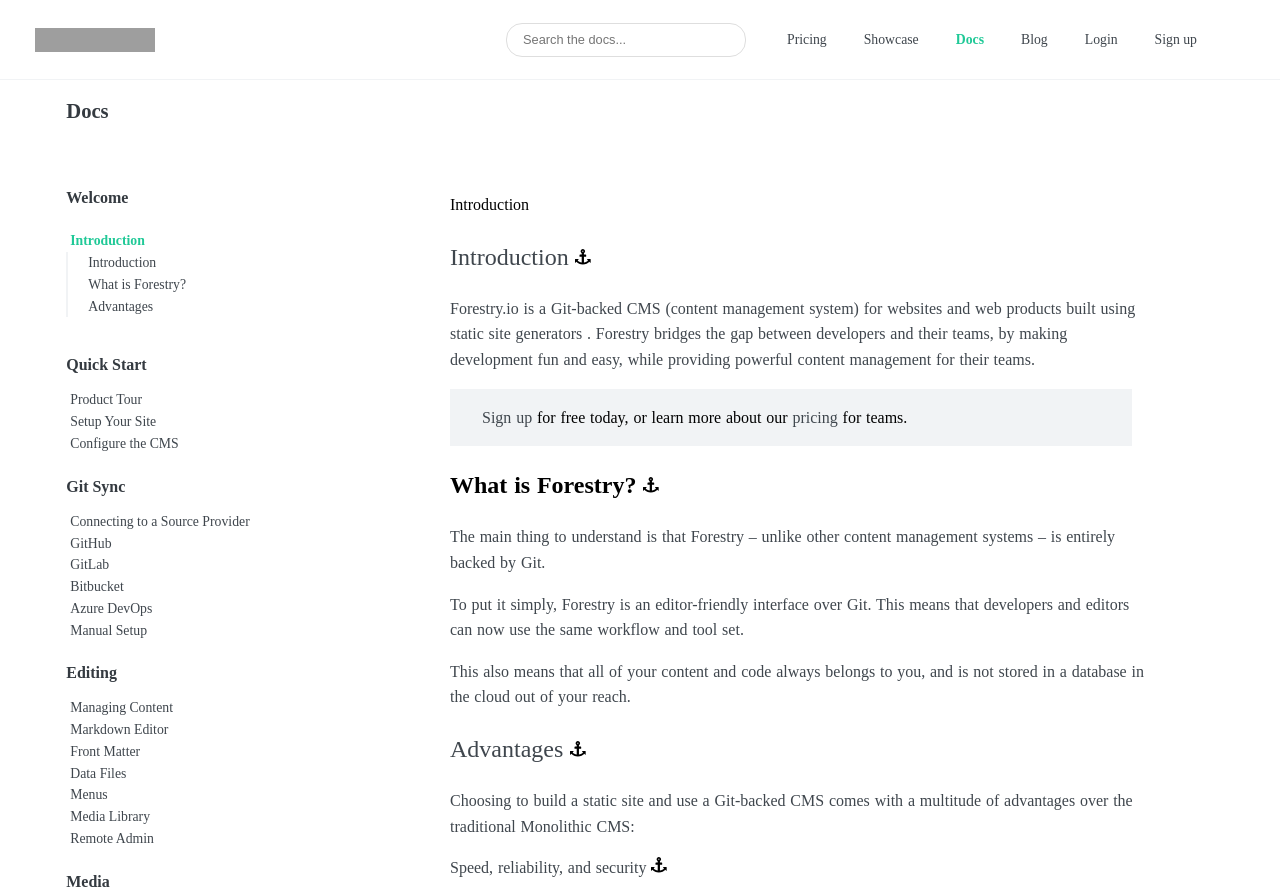
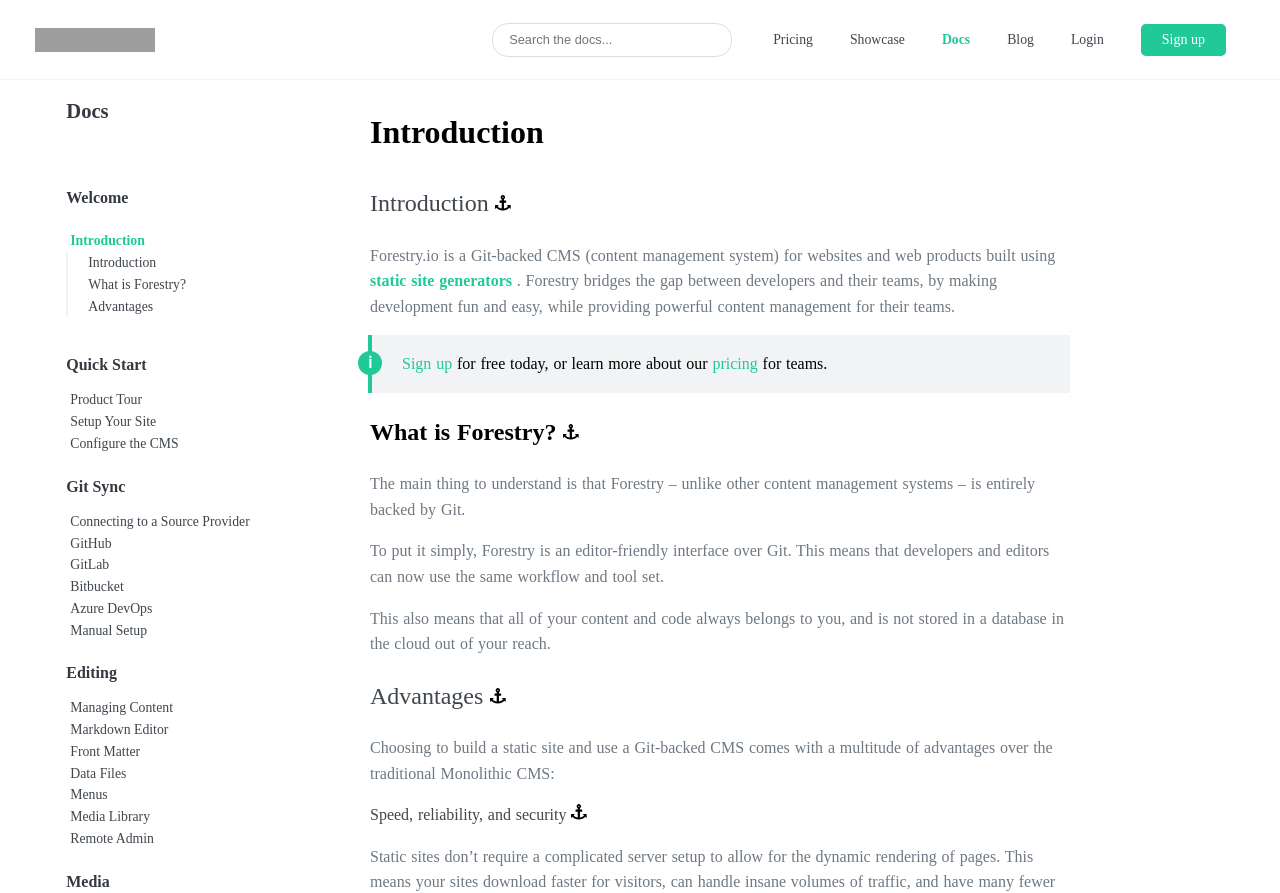
Before and after one commit to Rodoudou/documentation_For_hardcoders, a plain HTML site: page index.html in a window 1280 px wide. Shown: the top 893 px of the page. Drawn offline with Linux system fonts and the light colour scheme; grey boxes are pictures that could not be loaded.

Commit message:
last commit

```diff
--- a/style.css
+++ b/style.css
@@ -1,16 +1,19 @@
 @font-face {
-  font-family: 'Avenir';
-  src: url('../fonts/Avenir.eot?#iefix') format('embedded-opentype'),  url('../fonts/Avenir.woff') format('woff'), url('../fonts/Avenir.ttf')  format('truetype'), url('../fonts/Avenir.svg#Avenir') format('svg');
+  font-family: "Avenir";
+  src: url("../fonts/Avenir.eot?#iefix") format("embedded-opentype"),
+    url("../fonts/Avenir.woff") format("woff"),
+    url("../fonts/Avenir.ttf") format("truetype"),
+    url("../fonts/Avenir.svg#Avenir") format("svg");
 }
-body{
+body {
   height: 100vh;
   height: 100vw;
-    font-family: 'Avenir',Helvetica 'Neue',Helvetica,sans-serif;
+  font-family: "Avenir", Helvetica "Neue", Helvetica, sans-serif;
 }
 .app {
   display: grid;
   grid-template-columns: 320px 1fr;
-  grid-template-rows:80px 1fr 1fr 88px;
+  grid-template-rows: 80px 1fr 1fr 88px;
   grid-template-areas:
     "nav nav"
     "aside section"
@@ -32,24 +35,25 @@ nav {
   z-index: 20;
 }
 
-nav ul{
+nav ul {
   display: flex;
   position: relative;
   right: 50px;
 }
-nav li{
+nav li {
   display: flex;
   justify-content: center;
   align-items: center;
-  transition: color .15s ease;
+  transition: color 0.15s ease;
+  font-weight: 500px;
 }
 nav input[type="search"] {
   margin-right: 33px;
 }
-nav a{
+nav a {
   padding-right: 29px;
 }
-nav #logo{
+nav #logo {
   background-image: url(https://forestry.io/img/forestry-pos-full.svg?va47ea7433112d2bca6a25cc52cda6fdb);
   background-repeat: no-repeat;
   height: 24px;
@@ -63,7 +67,7 @@ nav .search {
   margin-right: 2rem;
   position: relative;
 }
-input[type=search] {
+input[type="search"] {
   -webkit-appearance: none;
   -moz-appearance: none;
   appearance: none;
@@ -75,7 +79,7 @@ input[type=search] {
   color: #343a40;
   font-size: 12.8px;
   font-size: 12.8px;
-  font-size: .8rem;
+  font-size: 0.8rem;
   height: 16px;
   height: 16px;
   height: 1rem;
@@ -88,6 +92,30 @@ input[type=search] {
   width: 240px;
 }
 
+.button.small {
+  font-size: 14px;
+  padding: 8px 20px;
+  padding: 0.5rem 1.25rem;
+}
+.button.primary {
+  background-color: #20c997;
+  color: #fff;
+}
+.button {
+  background-color: #f1f3f5;
+  border: 1px solid transparent;
+  border-radius: 0.3rem;
+  cursor: pointer;
+  display: inline-block;
+  font-size: 16px;
+  font-weight: 500;
+  line-height: 1em;
+  padding: 1rem 2rem;
+  text-align: center;
+  -webkit-transition: all .3s cubic-bezier(.694,0,.335,1);
+  transition: all .3s cubic-bezier(.694,0,.335,1);
+}
+
 aside {
   color: #343a40;
   grid-area: aside;
@@ -97,15 +125,16 @@ aside {
   display: flex;
   flex-direction: column;
   align-items: center;
-  font-size: .86rem;
+  font-size: 0.86rem;
   height: 100%;
   left: 0;
   padding: 2rem -1rem 2rem 4rem;
   width: 100%;
   z-index: 10;
 }
-aside a{
-  transition: opacity .15s ease;
+
+aside a {
+  transition: opacity 0.15s ease;
 }
 section {
   grid-area: section;
@@ -115,11 +144,18 @@ section {
   max-width: 700px;
   min-height: 100vh;
   padding: unset;
-    padding-top: 112px;
+  /* padding-top: 112px; */
   position: relative;
   width: 100%;
   word-spacing: 0.05em;
-
+  left: -80px;
+  margin: 0 auto;
+}
+.md-content h1{
+  margin-block-start: 0.83em;
+  margin-block-end: 0.83em;
+  font-size: 32px;
+  font-weight: bold;
 }
 footer {
   grid-area: footer;
@@ -131,12 +167,10 @@ footer :nth-child(2) {
   justify-content: space-around;
 }
 
-footer ul{
+footer ul {
   flex-direction: column;
-
 }
-.footer-list li{
-
+.footer-list li {
   flex-direction: column;
   justify-content: flex-start;
 }
@@ -145,10 +179,9 @@ footer .lol {
 
   display: flex;
   justify-content: space-between;
-  padding: 52px ;
-
+  padding: 52px;
 }
-footer p{
+footer p {
   font-size: 12.8px;
   color: #6e7882;
 }
@@ -157,38 +190,31 @@ footer .slack-logo {
   margin-top: 1rem;
 }
 
-.footer-sid-right-logo-slack{
+.footer-sid-right-logo-slack {
   display: flex;
   justify-content: flex-start;
 }
-.footer-sid-right-logo-slack :nth-child(2){
+.footer-sid-right-logo-slack :nth-child(2) {
   display: flex;
   justify-content: flex-start;
-
-
 }
 
-.lol ul{
+.lol ul {
   display: flex;
   flex-direction: row;
   padding: 0 107.92px;
-
-
 }
 
-
-
-
-li{
+li {
   padding: 4px;
 }
-a{
+a {
   text-decoration: none;
   color: #3f464d;
   font-weight: 400;
 }
-a:before{
-    color: #f0941b;;
+a:before {
+  color: #f0941b;
 }
 
 li a.active {
@@ -199,7 +225,7 @@ li a {
   color: #3f464d;
   font-weight: 400;
   font-size: 13.76px;
-  transition: opacity .15s ease;
+  transition: opacity 0.15s ease;
 }
 h2 {
   display: block;
@@ -210,7 +236,7 @@ h2 {
   margin-inline-end: 0px;
   font-weight: bold;
 }
-h3{
+h3 {
   display: block;
   font-weight: 600;
   font-size: 1rem;
@@ -220,14 +246,16 @@ h3{
   margin-inline-start: 0px;
   margin-inline-end: 0px;
 }
-.table-of-contents{
+
+
+.table-of-contents {
   border-left: 2px solid #f1f3f5;
   margin-bottom: 1rem;
   margin-left: 0;
   padding-left: 1rem;
 }
 
-.column{
+.column {
   padding: 4vw;
 }
 
@@ -243,16 +271,50 @@ h3{
   z-index: 25;
 }
 
-
-.shortcode-tip{
+.shortcode-tip {
   background: #f1f3f5;
+  font-size: 16px;
   margin: 1rem 0;
   padding: 1rem 1rem 1rem 2rem;
   position: relative;
-    width: 634px;
 }
-.md-content p{
-  color: #3f464d;
-
+.shortcode-tip:before {
+  background: #20c997;
+  border-radius: 0.75rem;
+  color: #fff;
+  content: "ℹ︎";
+  font-weight: 600;
+  height: 1.5rem;
+  left: -0.75rem;
+  line-height: 1.5rem;
+  position: absolute;
+  text-align: center;
+  top: 1rem;
+  width: 1.5rem;
+  z-index: 5;
+}
+.shortcode-tip:after{
+  background: #20c997;
+  content: "";
+  height: 100%;
+  left: -0.1rem;
+  position: absolute;
+  top: 0;
+  width: 0.2rem;
+  z-index: 0;
+}
+.shortcode-tip a{
+color: #20c997;
+font-weight: 500px;
+}
+.md-content p {
+  color:  #6e7882;;
   margin: 1rem 0;
 }
+
+.link-intro{
+  color: #20c997;
+  font-weight: 600;
+  text-decoration: none;
+  transition: color .25s ease;
+}
```
Lines whose indentation alone changed are shown as unchanged.
